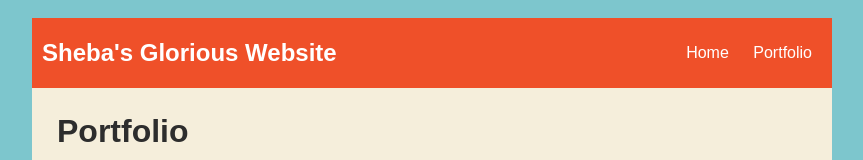
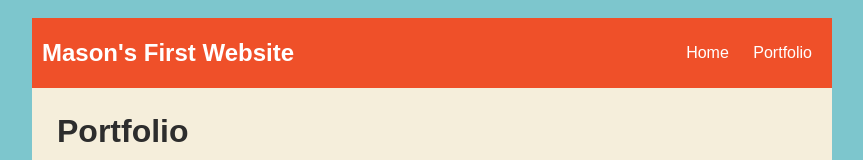
Before and after one commit to mpwarren3/mpwarren3.github.io, a plain HTML site: page portfolio.html in a window 1280 px wide. Shown: the top 160 px of the page, without its empty margins (208-1071 px from the left). Drawn offline with nearby package versions, Linux system fonts and the light colour scheme; no server answers.

Commit message:
add portfolio.html file

```diff
--- a/portfolio.html
+++ b/portfolio.html
@@ -80,7 +80,7 @@
     <body>
       <div id="all-contents">
         <nav>
-            <header>Sheba's Glorious Website</header>
+            <header>Mason's First Website</header>
             <ul>
                 <li><a href="index.html">Home</a>
                 </li>
```
